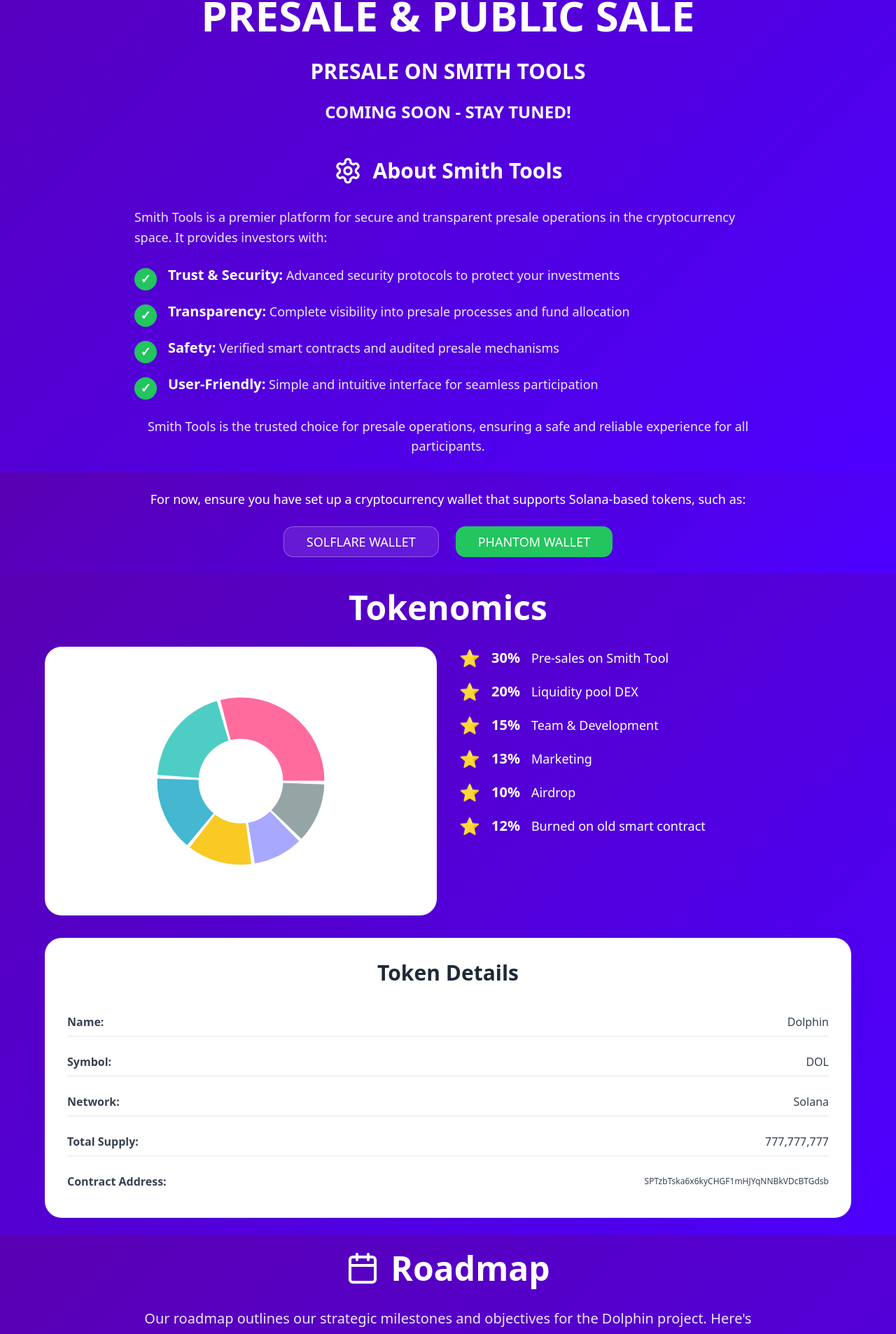
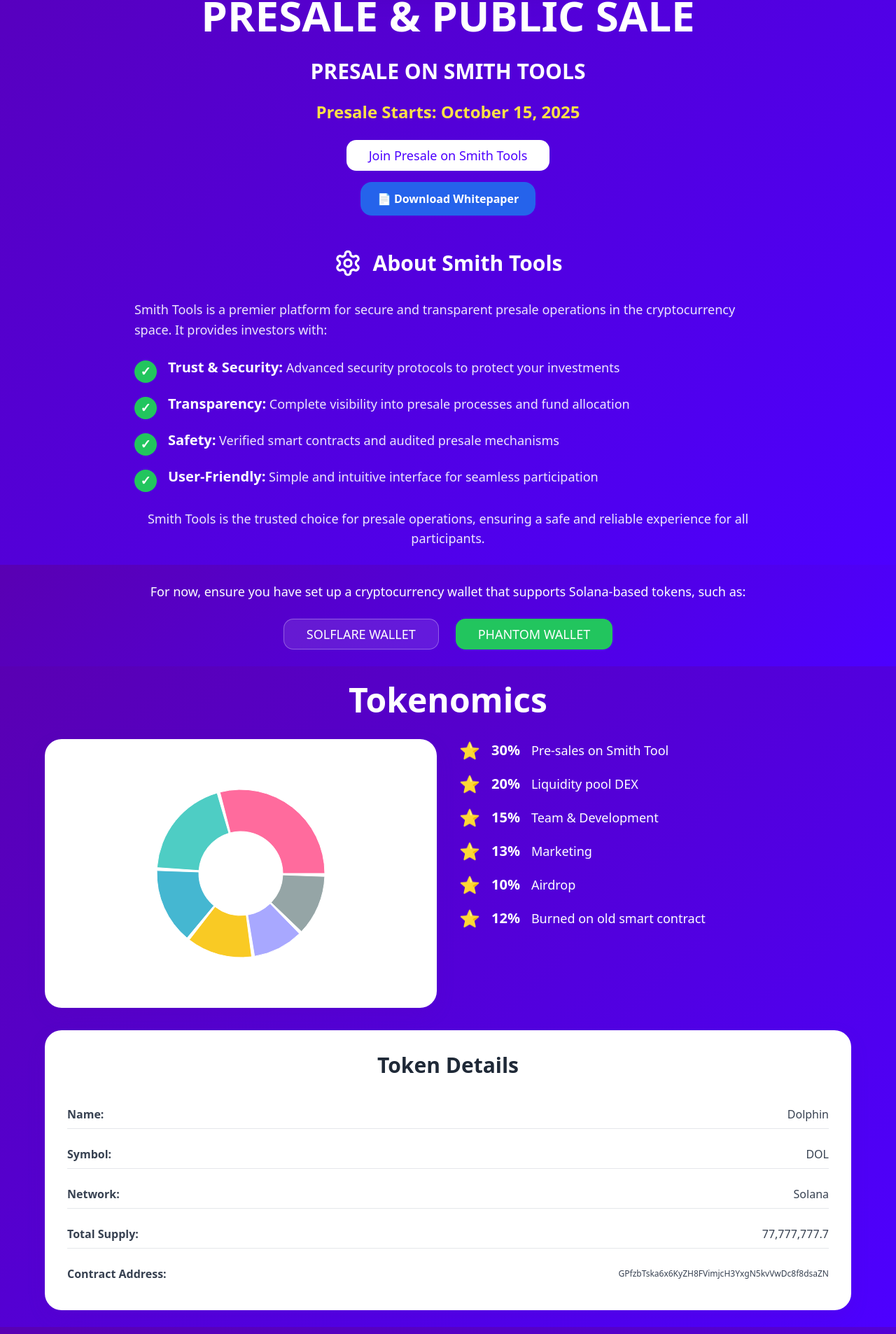
Before and after one commit to amsaa76/visual-translate-web, a React (Vite) app: page /visual-translate-web/ in a window 1280 px wide. Shown: the part 5792-7698 px from the top of the page at 70% size. Built offline with nearby package versions, Linux system fonts and the light colour scheme.

Commit message:
Add whitepaper and social links
- Add whitepaper as a downloadable PDF.
- Add presale information and link.
- Remove contact number.
- Update social media links.
- Update contract address.

```diff
--- a/src/components/ContactSection.tsx
+++ b/src/components/ContactSection.tsx
@@ -21,17 +21,11 @@ export const ContactSection = () => {
           </p>
         </div>
 
-        <div className="grid grid-cols-1 md:grid-cols-3 gap-8">
+        <div className="grid grid-cols-1 md:grid-cols-2 gap-8 max-w-2xl mx-auto">
           <div className="bg-white/10 rounded-2xl p-6 text-center backdrop-blur-sm">
             <Mail className="w-12 h-12 text-white mx-auto mb-4" />
             <h3 className="text-xl font-bold text-white mb-2">Email Us</h3>
             <p className="text-white/80">info@dolphinmemetokens.com</p>
-          </div>
-
-          <div className="bg-white/10 rounded-2xl p-6 text-center backdrop-blur-sm">
-            <Phone className="w-12 h-12 text-white mx-auto mb-4" />
-            <h3 className="text-xl font-bold text-white mb-2">Call Us</h3>
-            <p className="text-white/80">+1 (555) 123-DOLP</p>
           </div>
 
           <div className="bg-white/10 rounded-2xl p-6 text-center backdrop-blur-sm">
--- a/src/components/PresaleSection.tsx
+++ b/src/components/PresaleSection.tsx
@@ -26,9 +26,29 @@ export const PresaleSection = () => {
               PRESALE ON SMITH TOOLS
             </h3>
 
-            <h4 className="text-2xl font-bold text-white">
-              COMING SOON - STAY TUNED!
+            <h4 className="text-2xl font-bold text-yellow-300">
+              Presale Starts: October 15, 2025
             </h4>
+
+            <div className="space-y-4">
+              <Button
+                size="lg"
+                className="bg-white text-primary hover:bg-white/90 text-lg px-8 py-4"
+                onClick={() => window.open('https://tools.smithii.io/launches-list/solana', '_blank')}
+              >
+                Join Presale on Smith Tools
+              </Button>
+
+              <div className="mt-4">
+                <a
+                  href="/Dolphin-Solana-Whitepaper-2025.pdf"
+                  download="Dolphin-Solana-Whitepaper-2025.pdf"
+                  className="inline-flex items-center gap-2 bg-blue-600 hover:bg-blue-700 text-white font-semibold py-3 px-6 rounded-lg transition-colors"
+                >
+                  📄 Download Whitepaper
+                </a>
+              </div>
+            </div>
           </div>
         </div>
 
--- a/src/components/TokenomicsSection.tsx
+++ b/src/components/TokenomicsSection.tsx
@@ -77,11 +77,11 @@ export const TokenomicsSection = () => {
             </div>
             <div className="flex justify-between items-center py-2 border-b border-gray-200">
               <span className="font-semibold">Total Supply:</span>
-              <span>777,777,777</span>
+              <span>77,777,777.7</span>
             </div>
             <div className="flex justify-between items-center py-2">
               <span className="font-semibold">Contract Address:</span>
-              <span className="text-xs break-all">SPTzbTska6x6kyCHGF1mHJYqNNBkVDcBTGdsb</span>
+              <span className="text-xs break-all">GPfzbTska6x6KyZH8FVimjcH3YxgN5kvVwDc8f8dsaZN</span>
             </div>
           </div>
         </div>
```
Also changed, not shown: 1 other file (tests, documents, lock files or other folders).
